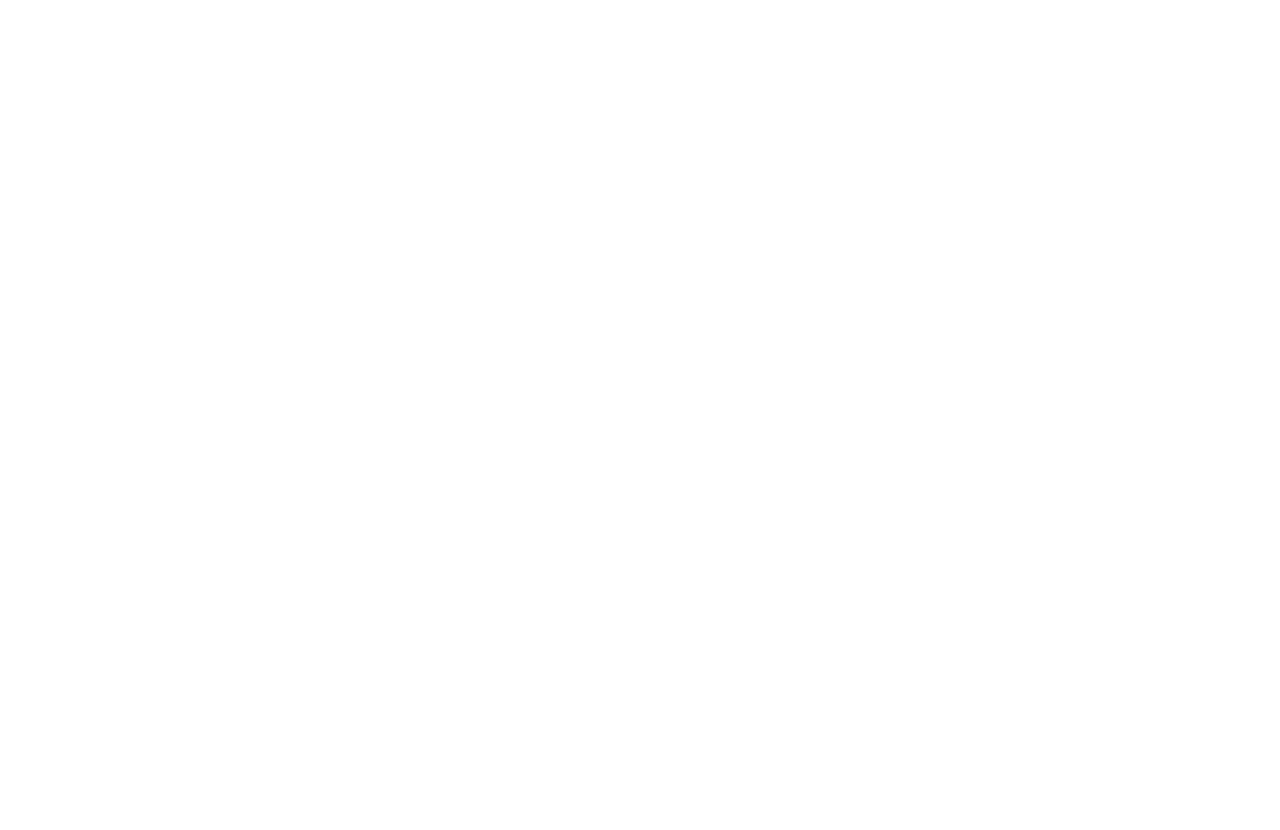
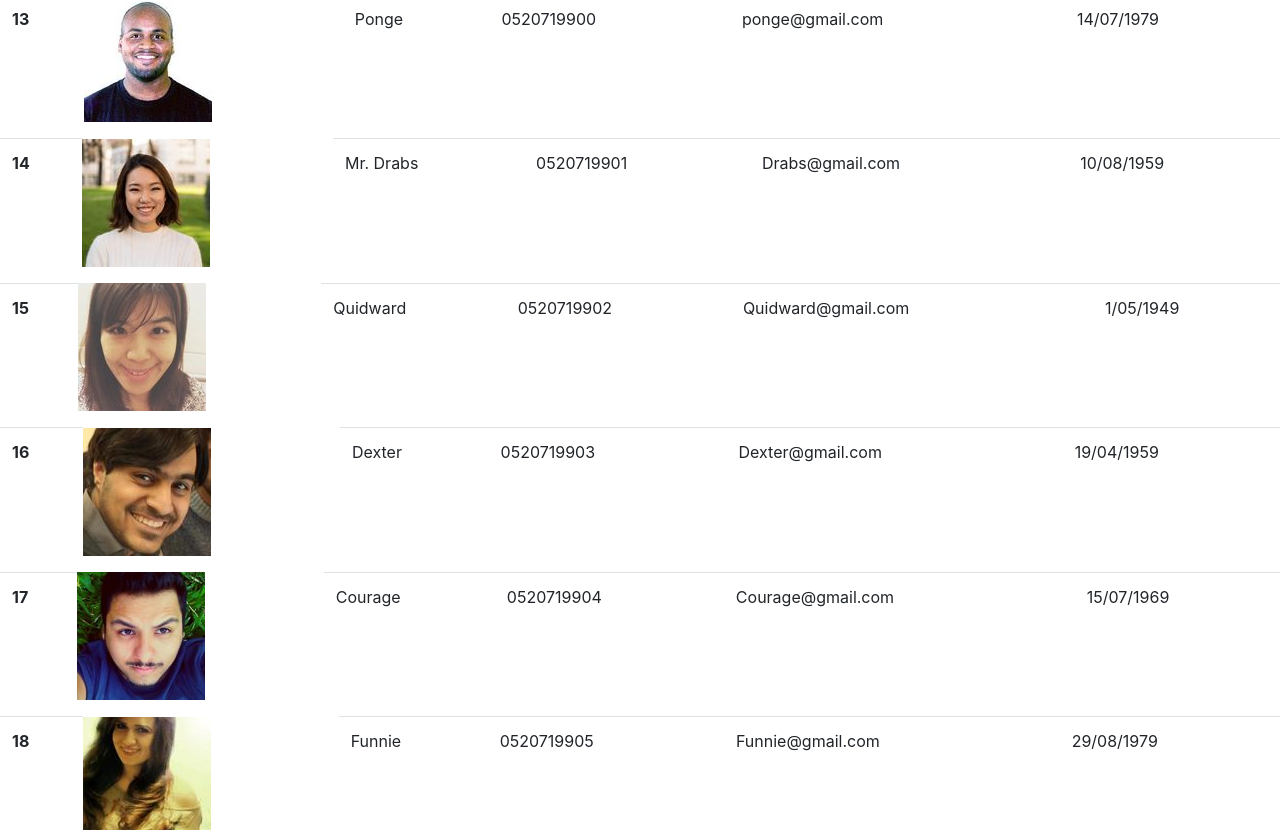
Before and after one commit to marasinipradeep/employee-directory, a React (Create React App) app in the folder employee-directory/: page / in a window 1280 px wide. Shown: the part 1970-2800 px from the top of the page. Before the commit the page ends 1964 px from the top, so only its background shows below. Built offline with nearby package versions, Linux system fonts and the light colour scheme.

Commit message:
#Added more data

```diff
--- a/employee-directory/src/data.js
+++ b/employee-directory/src/data.js
@@ -51,7 +51,7 @@
       "name": "Courage",
       "image": imageFive,
       "phone": "0420719904",
-      "email": "marasinipradeep@gmail.com",
+      "email": "Courage@gmail.com",
       "DOB": "15/07/1969"
     },
     {
@@ -109,5 +109,102 @@
       "phone": "0420719911",
       "email": "ckis@gmail.com",
       "DOB": "03/09/1980"
+    },
+    {
+      "id": 13,
+      "name": "Ponge",
+      "image": imageOne,
+      "phone": "0520719900",
+      "email": "ponge@gmail.com",
+      "DOB": "14/07/1979"
+    },
+    {
+      "id": 14,
+      "name": "Mr. Drabs",
+      "image": imageTwo,
+      "phone": "0520719901",
+      "email": "Drabs@gmail.com",
+      "DOB": "10/08/1959"
+    },
+    {
+      "id": 15,
+      "name": "Quidward",
+      "image": imageThree,
+      "phone": "0520719902",
+      "email": "Quidward@gmail.com",
+      "DOB": "1/05/1949"
+    },
+    {
+      "id": 16,
+      "name": "Dexter",
+      "image": imageFour,
+      "phone": "0520719903",
+      "email": "Dexter@gmail.com",
+      "DOB": "19/04/1959"
+    },
+    {
+      "id": 17,
+      "name": "Courage",
+      "image": imageFive,
+      "phone": "0520719904",
+      "email": "Courage@gmail.com",
+      "DOB": "15/07/1969"
+    },
+    {
+      "id": 18,
+      "name": "Funnie",
+      "image": imageSix,
+      "phone": "0520719905",
+      "email": "Funnie@gmail.com",
+      "DOB": "29/08/1979"
+    },
+    {
+      "id": 19,
+      "name": "Bunny",
+      "image": imageSeven,
+      "phone": "0520719906",
+      "email": "Bunny@gmail.com",
+      "DOB": "12/01/1989"
+    },
+    {
+      "id": 20,
+      "name": "Bravo",
+      "image": imageEight,
+      "phone": "0520719907",
+      "email": "Bravo@gmail.com",
+      "DOB": "13/07/199"
+    },
+    {
+      "id": 21,
+      "name": "Pickles",
+      "image": imageNine,
+      "phone": "0520719908",
+      "email": "Pickles@gmail.com",
+      "DOB": "19/10/2001"
+    },
+    {
+      "id": 22,
+      "name": "Ocko",
+      "image": imageTen,
+      "phone": "0520719909",
+      "email": "Ocko@gmail.com",
+      "DOB": "25/02/1995"
+    },
+    {
+      "id": 23,
+      "name": "Lanet",
+      "image": imageEleven,
+      "phone": "0520719910",
+      "email": "lanet@gmail.com",
+      "DOB": "14/07/1960"
+    },
+    {
+      "id": 24,
+      "name": "Kis",
+      "image": imageTweleve,
+      "phone": "0520719911",
+      "email": "kis@gmail.com",
+      "DOB": "03/09/1980"
     }
+
   ]
```
